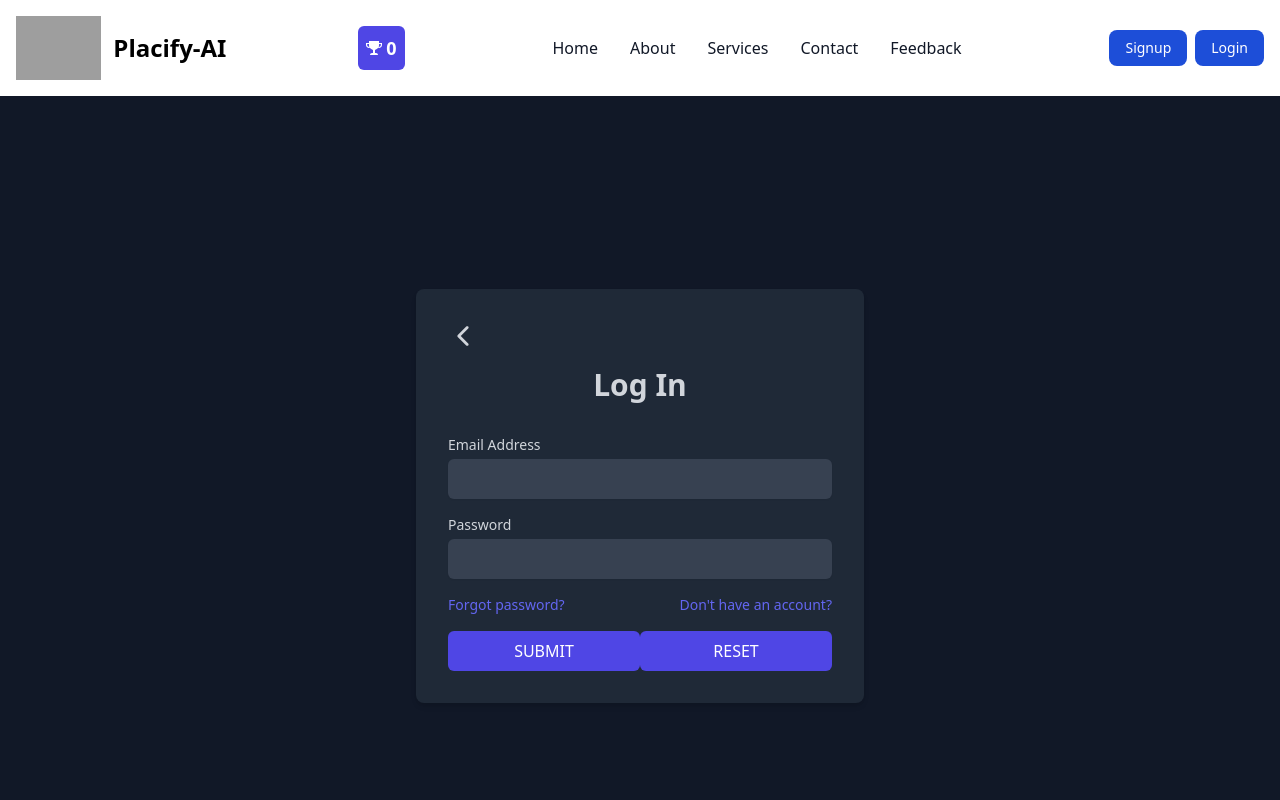
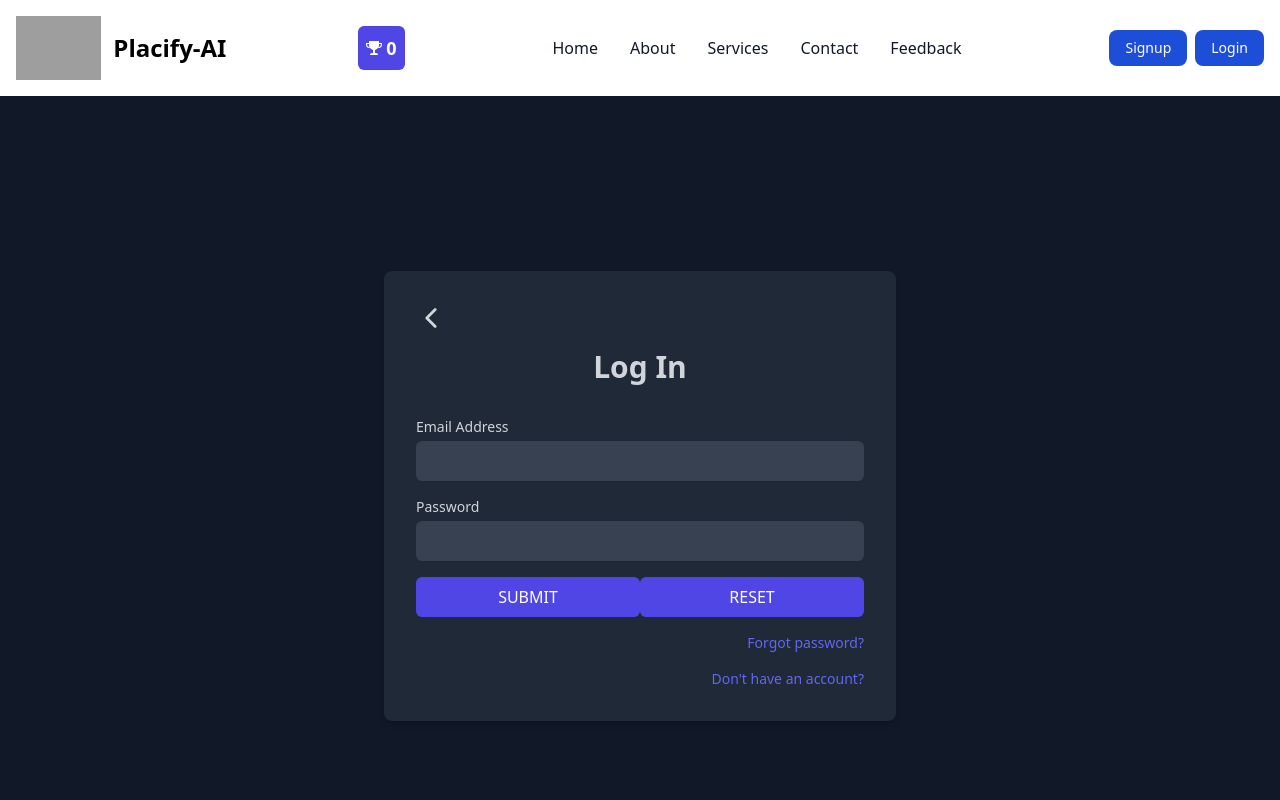
Before and after one commit to PrasunKushwaha/Placify_AI, a React (Vite) app: page /login in a window 1280 px wide. Shown: the top 800 px of the page. Built offline with nearby package versions, Linux system fonts and the light colour scheme; grey boxes are pictures that could not be loaded.

Commit message:
login chala

```diff
--- a/src/App.jsx
+++ b/src/App.jsx
@@ -15,6 +15,8 @@ import Signup from "./Signup";
 
 function App() {
   const [trophies, setTrophies] = useState(0);
+  const [user, setUser] = useState()
+console.log('logged in user is:',user)
 
   useEffect(() => {
     const trophiesDataString = localStorage.getItem("my_trophies") || "0";
@@ -32,7 +34,7 @@ function App() {
         <Route path="/quiz" element={<Quiz />} />
         <Route path="/jobInterview" element={<JobInterview />} />
         <Route path="/coach" element={<Coach />} />
-        <Route path="/login" element={<Login />} />
+        <Route path="/login" element={<Login setUser={setUser} />} />
         <Route path="/signup" element={<Signup />} />
         <Route path="/forgotpass" element={<Forgotpass />} />
       </Routes>
--- a/src/Login.jsx
+++ b/src/Login.jsx
@@ -1,18 +1,36 @@
-import React from 'react';
-import { Link } from 'react-router-dom';
-import { IoIosArrowBack } from 'react-icons/io';
-import { useFormik } from 'formik';
-import * as Yup from 'yup';
+import React from "react";
+import { Link } from "react-router-dom";
+import { IoIosArrowBack } from "react-icons/io";
+import { useFormik } from "formik";
+import * as Yup from "yup";
+import axios from "axios";
+import 'animate.css';
 
 function Login({ setUser }) {
   function callLoginApi(values, bag) {
     console.log("calling api", values.email, values.password);
-        // Your API call logic goes here
+    axios
+      .post("https://myeasykart.codeyogi.io/login", {
+        email: values.email,
+        password: values.password,
+      })
+      .then((response) => {
+        console.log(response.data);
+        const { user, token } = response.data;
+        localStorage.setItem("token", token);
+        console.log(bag);
+        console.log(token);
+
+        bag.props.setUser(user);
+      })
+      .catch(() => {
+        console.log("invalid Credentials");
+      });
   }
 
   const schema = Yup.object().shape({
-        email: Yup.string().email('Email must be valid').required('Email is required'),
-        password: Yup.string().min(7, 'Password must be at least 7 characters').required('Password is required'),
+    email: Yup.string().email("Email must be valid").required("Email is required"),
+    password: Yup.string().min(7, "Password must be at least 7 characters").required("Password is required"),
   });
 
   const {
@@ -27,8 +45,8 @@ function Login({ setUser }) {
     dirty,
   } = useFormik({
     initialValues: {
-            email: '',
-            password: '',
+      email: "",
+      password: "",
     },
     onSubmit: callLoginApi,
     validationSchema: schema,
@@ -37,14 +55,14 @@ function Login({ setUser }) {
 
   return (
     <div className="flex items-center justify-center min-h-screen bg-gray-900">
-            <form className="w-full max-w-md p-8 bg-gray-800 rounded-lg shadow-md">
+      <div className="w-full max-w-lg p-8 bg-gray-800 rounded-lg shadow-md">
         <Link to={'/'} className="text-gray-300 hover:text-gray-400">
           <IoIosArrowBack className="text-3xl" />
         </Link>
 
         <h1 className="mt-4 mb-8 text-3xl font-bold text-center text-gray-300">Log In</h1>
 
-                <div className="space-y-4">
+        <form onSubmit={handleSubmit} className="space-y-4">
           <div>
             <label htmlFor="email" className="block text-sm font-medium text-gray-300">Email Address</label>
             <input
@@ -78,15 +96,10 @@ function Login({ setUser }) {
           </div>
 
           <div className="flex items-center justify-between">
-                        <Link to={'/forgotPass'} className="text-sm text-indigo-500 hover:text-indigo-700">Forgot password?</Link>
-                        <Link to={'/signup'} className="text-sm text-indigo-500 hover:text-indigo-700">Don't have an account?</Link>
-                    </div>
-
-                    <div className="flex justify-end">
             <button
               className="w-full p-2 text-white bg-indigo-600 rounded-md hover:bg-indigo-700 focus:outline-none focus:ring-2 focus:ring-indigo-400"
               type="submit"
-                            disabled={!isValid}
+              disabled={!isValid || !dirty}
             >
               SUBMIT
             </button>
@@ -98,8 +111,15 @@ function Login({ setUser }) {
               RESET
             </button>
           </div>
+
+          <div className="flex justify-end">
+            <Link to={'/forgotPass'} className="text-sm text-indigo-500 hover:text-indigo-700">Forgot password?</Link>
+          </div>
+          <div className="flex justify-end">
+            <Link to={'/signup'} className="text-sm text-indigo-500 hover:text-indigo-700">Don't have an account?</Link>
           </div>
         </form>
+      </div>
     </div>
   );
 }
```
Lines whose indentation alone changed are shown as unchanged.
